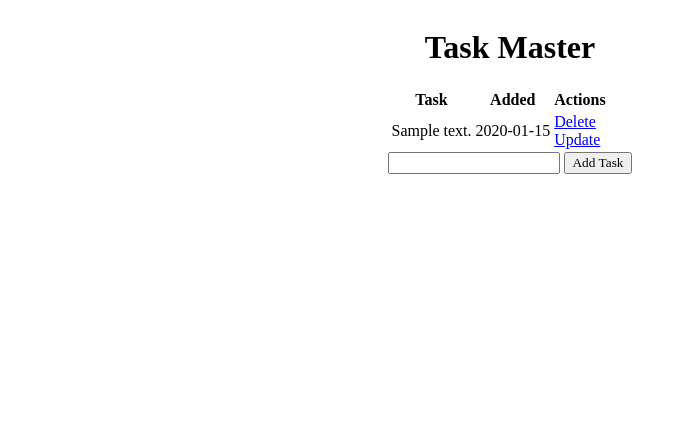
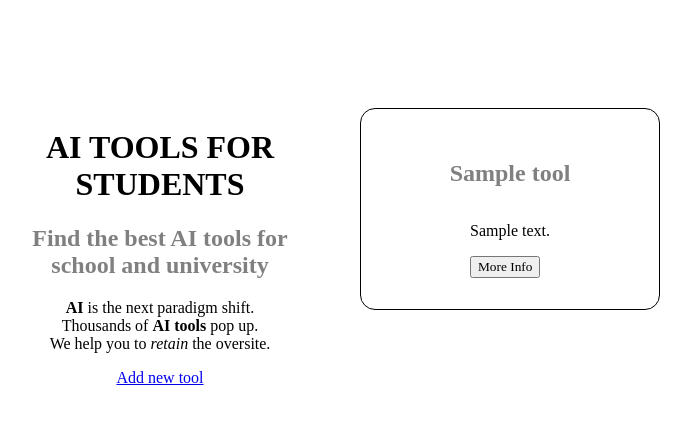
Before and after one commit to MaxJBrenner/foundations_third_handin, a Flask app: page / in a window 1280 px wide. Shown: the top 424 px of the page, without its empty margins (130-821 px from the left). Run offline with Flask 2, Linux system fonts and the light colour scheme; tables that the repository leaves empty hold one stand-in row (values such as "Sample post").

Commit message:
AItoolFinder final version - handin #3

```diff
--- a/app.py
+++ b/app.py
@@ -6,60 +6,82 @@ app = Flask(__name__)
 app.config['SQLALCHEMY_DATABASE_URI'] = 'sqlite:///test.db'
 db = SQLAlchemy(app)
 
-class Todo(db.Model):
+class Tool(db.Model):
     id = db.Column(db.Integer, primary_key=True)
-    content = db.Column(db.String(200), nullable=False)
+    name = db.Column(db.String(50), nullable=False)
+    description = db.Column(db.String(200), nullable=False)
+    content = db.Column(db.String(1000), nullable=False)
+    link = db.Column(db.String(500), nullable=False)
     date_created = db.Column(db.DateTime, default=datetime.utcnow)
 
     def __repr__(self):
         return '<Task %r>' % self.id
 
+class Category(db.Model):
+    id = db.Column(db.Integer, primary_key=True)
+    name = db.Column(db.String(50), nullable=False)
+
+    def __repr__(self):
+        return '<Task %r>' % self.id
 
 @app.route('/', methods=['POST', 'GET'])
 def index():
     if request.method == 'POST':
-        task_content = request.form['content']
-        new_task = Todo(content=task_content)
+        tool_name = request.form['name']
+        tool_description = request.form['description']
+        tool_content = request.form["content"]
+        tool_link = request.form["link"]
+        new_tool = Tool(name=tool_name, description=tool_description, content=tool_content, link=tool_link)
 
         try:
-            db.session.add(new_task)
+            db.session.add(new_tool)
             db.session.commit()
             return redirect('/')
         except:
             return 'There was an issue adding your task'
-
     else:
-        tasks = Todo.query.order_by(Todo.date_created).all()
-        return render_template('index.html', tasks=tasks)
+        tools = Tool.query.order_by(Tool.date_created).all()
+        return render_template('index.html', tools=tools)
 
 
-@app.route('/delete/<int:id>')
-def delete(id):
-    task_to_delete = Todo.query.get_or_404(id)
-
-    try:
-        db.session.delete(task_to_delete)
-        db.session.commit()
-        return redirect('/')
-    except:
-        return 'There was a problem deleting that task'
-
-@app.route('/update/<int:id>', methods=['GET', 'POST'])
-def update(id):
-    task = Todo.query.get_or_404(id)
-
-    if request.method == 'POST':
-        task.content = request.form['content']
-
-        try:
-            db.session.commit()
-            return redirect('/')
-        except:
-            return 'There was an issue updating your task'
-
-    else:
-        return render_template('update.html', task=task)
+@app.route('/add-tool', methods=['POST', 'GET'])
+def addTool():
+    return render_template('add-tool.html')
 
 
+@app.route('/view-tool', methods=['POST', 'GET'])
+def viewTool():
+    tool = Tool.query.get(request.args)
+    return render_template('view-tool.html', tool=tool)
+
+
+def prepopulate():
+    with app.app_context():
+        db.create_all()
+
+        # Create All Categories
+        category1 = Category(name="Writing")
+        db.session.add(category1)
+        category2 = Category(name="Images")
+        db.session.add(category2)
+        category3 = Category(name="Coding")
+        db.session.add(category3)
+
+
+        # Create All Tools
+        example_text = "Lorem ipsum dolor sit amet, consetetur sadipscing elitr, sed diam nonumy eirmod tempor invidunt ut labore et dolore magna aliquyam erat, sed diam voluptua. At vero eos et accusam et justo duo dolores et ea rebum. Stet clita kasd gubergren, no sea takimata sanctus est Lorem ipsum dolor sit amet. Lorem ipsum dolor sit amet, consetetur sadipscing elitr, sed diam nonumy eirmod tempor invidunt ut labore et dolore magna aliquyam erat, sed diam voluptua. At vero eos et accusam et justo duo dolores et ea rebum. Stet clita kasd gubergren, no sea takimata sanctus est Lorem ipsum dolor sit amet."
+        toolList = [{"name": "ChatGPT", "description": "AI ChatBot - conversational search engine", "link": "https://openai.com/blog/chatgpt/"},
+                    {"name": "Github Copilot", "description": "Ai code creator - text to code - suggest code and entire functions in real-time", "link": "https://github.com/features/copilot/"},
+                    {"name": "Dall E2", "description": "AI image creator - create realistic images and art from a description in natural language", "link": "https://openai.com/dall-e-2/"},
+                    {"name": "Copy.ai", "description": "AI writing platform - Generate many types of content (e.g. Blogs)", "link": "https://www.copy.ai/"},
+                    {"name": "Writer", "description": "PAI writing platform - unlock on-brand content at scale (+ AI Content Detector)", "link": "https://writer.com/"},
+                    {"name": "Writesonic", "description": "AI writing platform - Generate many types of content (e.g Blog Post, Tweets, LinkedIn Posts)", "link": "https://writesonic.com/"}]
+
+        for tool in toolList:
+            new_tool = Tool(name=tool["name"], description=tool["description"], content=example_text, link=tool["link"])
+            db.session.add(new_tool)
+
+        db.session.commit()
+
 if __name__ == "__main__":
-    app.run(debug=True)
+    app.run(debug=True, port=5005)
--- a/templates/index.html
+++ b/templates/index.html
@@ -1,41 +1,36 @@
-{% extends 'base.html' %}
+{% extends 'base.html' %} {% block head %}
+<link
+  rel="stylesheet"
+  href="{{ url_for('static', filename='css/main.css') }}"
+/>
+<title>Task Master</title>
+{% endblock %} {% block body %}
+<div class="tool-section">
+  <div id="header">
+    <h1 class="title uppercase textCenter">AI tools for students</h1>
+    <h2 class="textCenter">Find the best AI tools for school and university</h2>
+    <p>
+      <strong>AI</strong> is the next paradigm shift. <br />
+      Thousands of <strong>AI tools</strong> pop up. <br />
+      We help you to <em>retain</em> the oversite.
+    </p>
+    <a
+      href="https://docs.google.com/forms/d/e/1FAIpQLSftQx-3VbTAViI57GqUxulbEraXS0xT9m3BDuYP0ukJnsCcLQ/viewform?usp=sf_link"
+    >
+      <a href="/add-tool">Add new tool</button>
+    </a>
+  </div>
 
-{% block head %}
-<link rel="stylesheet" href="{{ url_for('static', filename='css/main.css') }}" />
-<title>Task Master</title>
-{% endblock %}
-
-{% block body %}
-<div class="content">
-    <h1 style="text-align: center">Task Master</h1>
-    {% if tasks|length < 1 %}
-    <h4 style="text-align: center">There are no tasks. Create one below!</h4>
-    {% else %}
-    <table>
-        <tr>
-            <th>Task</th>
-            <th>Added</th>
-            <th>Actions</th>
-        </tr>
-        {% for task in tasks %}
-            <tr>
-                <td>{{ task.content }}</td>
-                <td>{{ task.date_created.date() }}</td>
-                <td>
-                    <a href="/delete/{{task.id}}">Delete</a>
-                    <br>
-                    <a href="/update/{{task.id}}">Update</a>
-                </td>
-            </tr>
-        {% endfor %}
-    </table>
-    {% endif %}
-
-    <div class="form">
-        <form action="/" method="POST">
-            <input type="text" name="content" id="content">
-            <input type="submit" value="Add Task">
-        </form>
+  {% if tools|length < 1 %}
+  <h1>There are no AI Tools yet...</h1>
+  {% endif %} {% for tool in tools %}
+  <div class="tool-box">
+    <h2 class="tool-heading">{{ tool["name"] }}</h2>
+    <div class="tool-description">
+      <p>{{ tool["description"] }}</p>
+      <a href="/view-tool?id={{ tool["id"] }}"> <button>More Info</button> </a>
     </div>
+  </div>
+  {% endfor %}
 </div>
 {% endblock %}
```
Also changed, not shown: templates/add-tool.html (added, +22 -0 lines), templates/base.html (+0 -12 lines), templates/update.html (deleted, +0 -18 lines), templates/view-tool.html (added, +15 -0 lines), instance/test.db (added).
